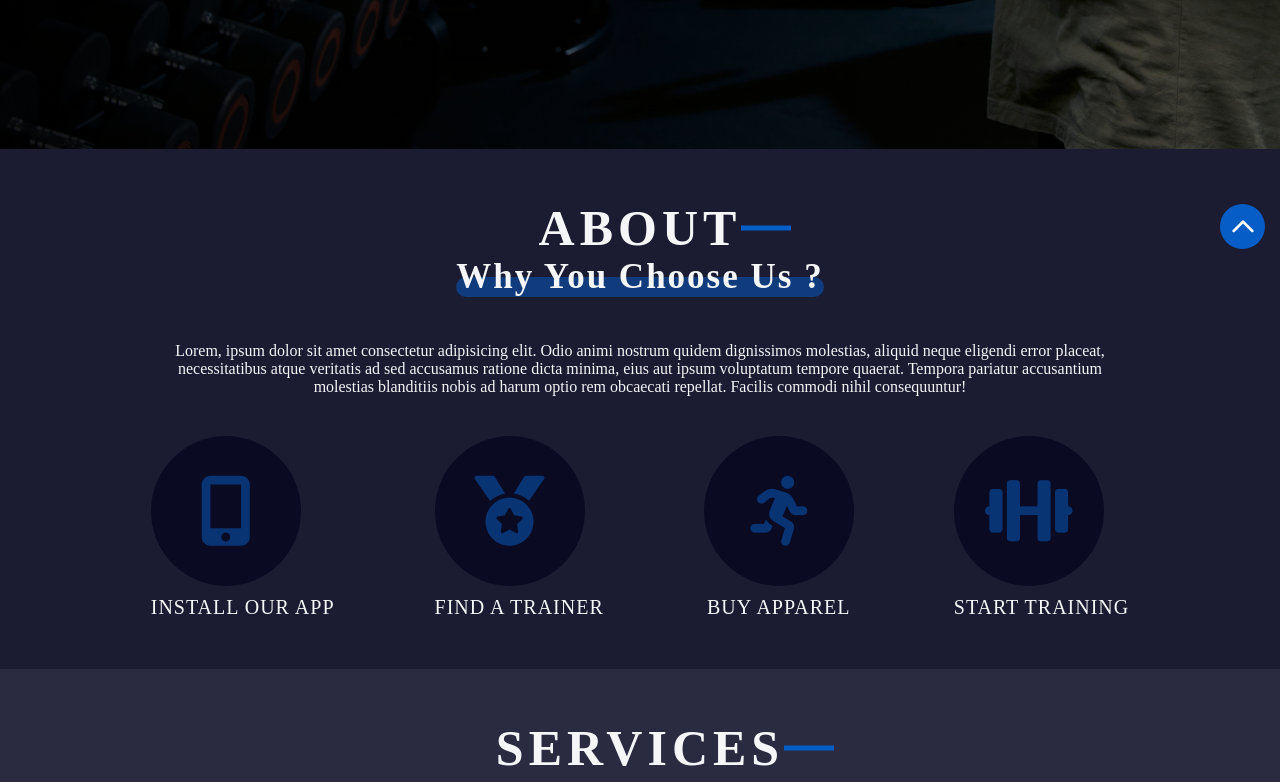
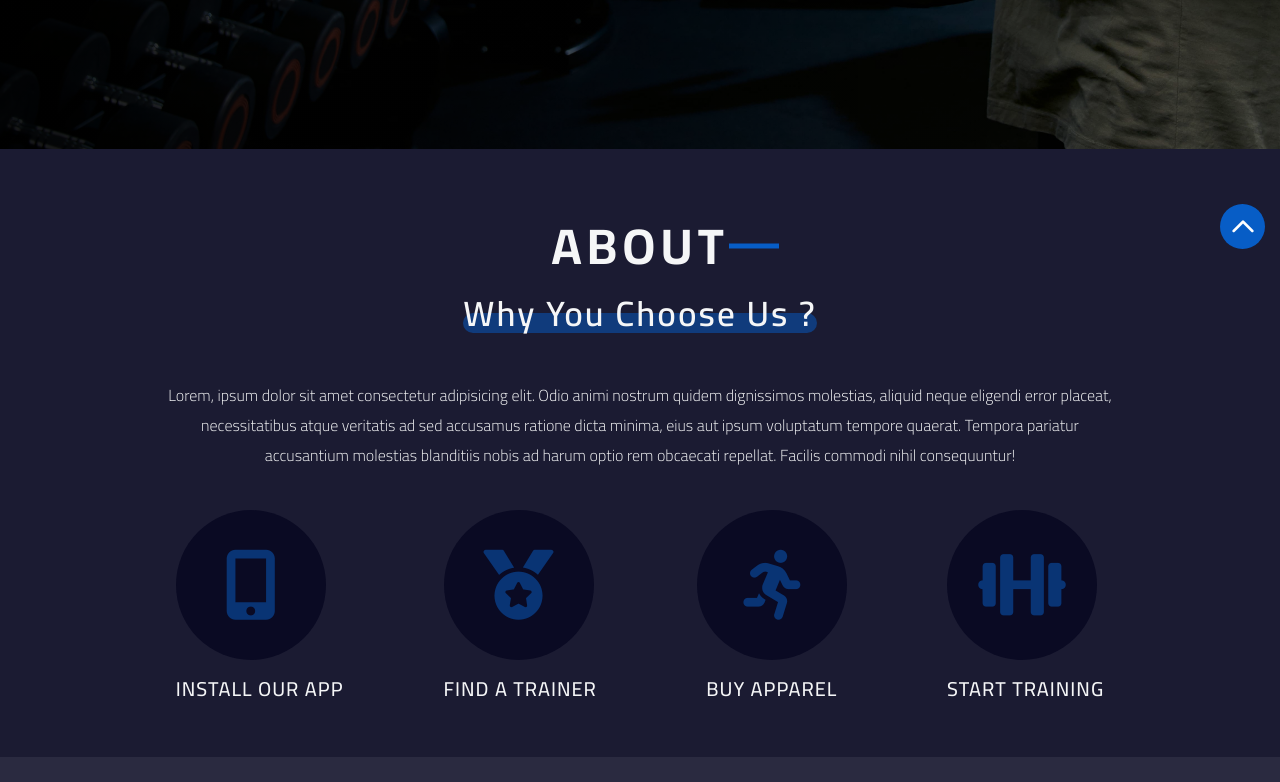
Before and after one commit to DiaaSalman/I-Club-Gym, a plain HTML site: page index.html in a window 1280 px wide. Shown: the part 651-1433 px from the top of the page. Drawn offline with nearby package versions, Linux system fonts and the light colour scheme.

Commit message:
Update style.css

```diff
--- a/CSS/style.css
+++ b/CSS/style.css
@@ -1,3 +1,4 @@
+@import url('https://fonts.googleapis.com/css2?family=Cairo:wght@300;400;500;600;700;800&display=swap');
 :root {
     --main-color: #075dc6;
     --text-bg: rgb(7, 93, 198, 0.5);
@@ -14,7 +15,7 @@
     box-sizing: border-box;
 }
 body {
-    font-family: cairo;
+    font-family: 'Cairo', sans-serif;;
 }
 body::-webkit-scrollbar{
     display: none;
```
